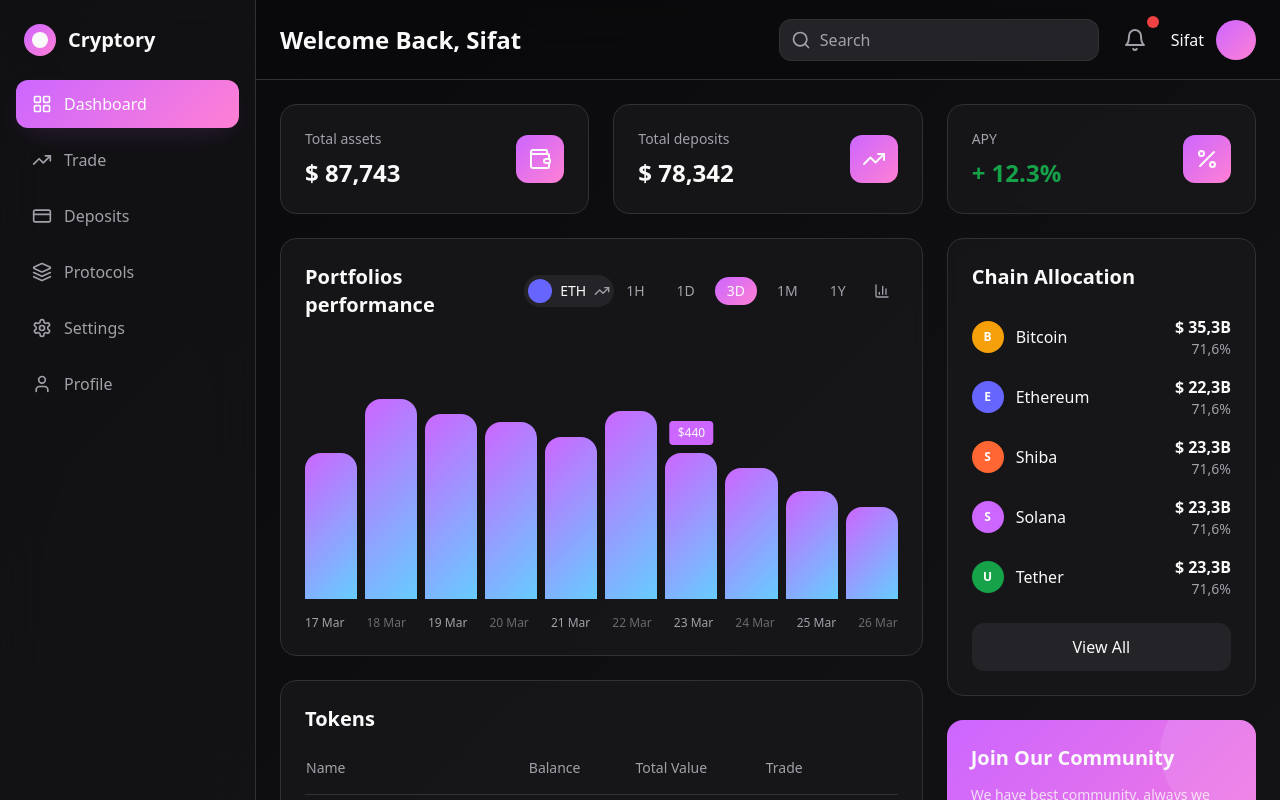
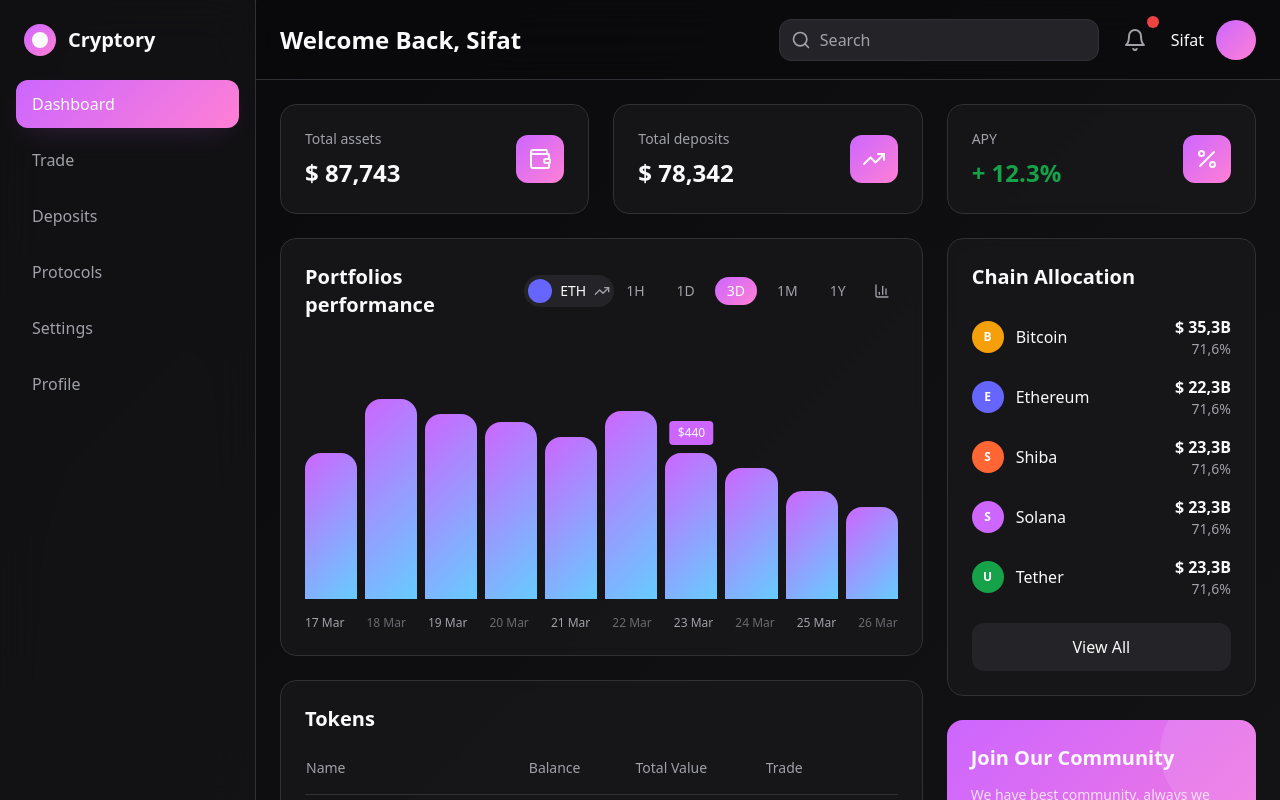
Before and after one commit to abhinavsudhik/stock-prophecy, a React (Vite) app: page / in a window 1280 px wide. Shown: the top 800 px of the page. Built offline with nearby package versions, Linux system fonts and the light colour scheme; the HTML template or start-up script is replaced by a standard one.

Commit message:
Remove symbols from sidebar

```diff
--- a/src/components/Sidebar.tsx
+++ b/src/components/Sidebar.tsx
@@ -33,7 +33,6 @@ export const Sidebar = () => {
                 : "text-muted-foreground hover:text-foreground hover:bg-muted"
             )}
           >
-            <item.icon className="w-5 h-5" />
             <span className="font-medium">{item.name}</span>
           </button>
         ))}
```
